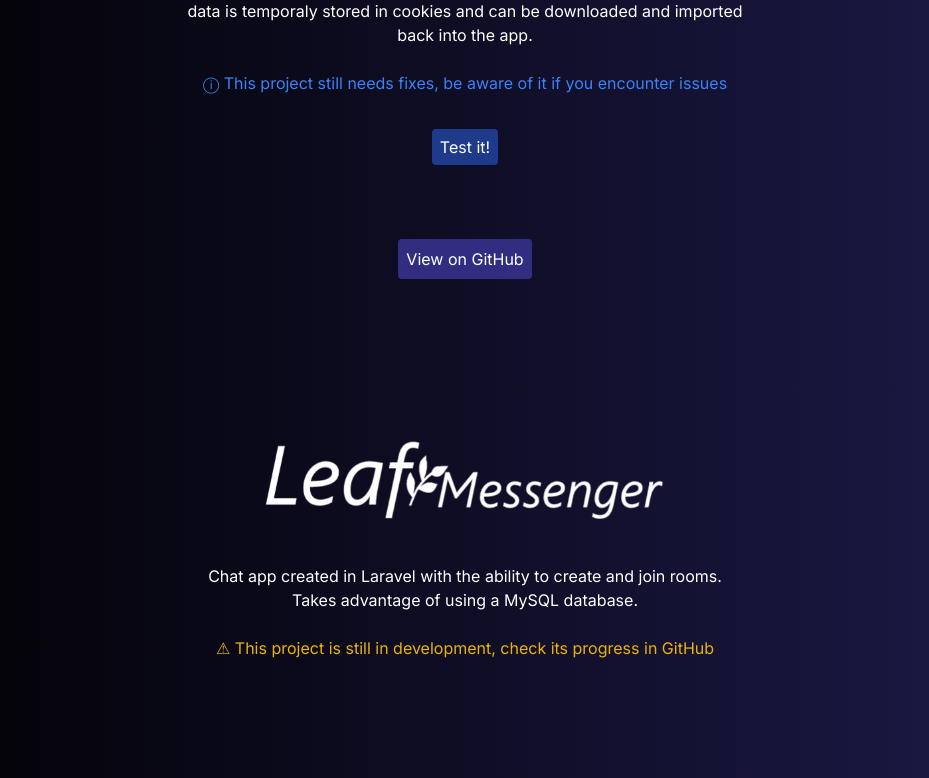
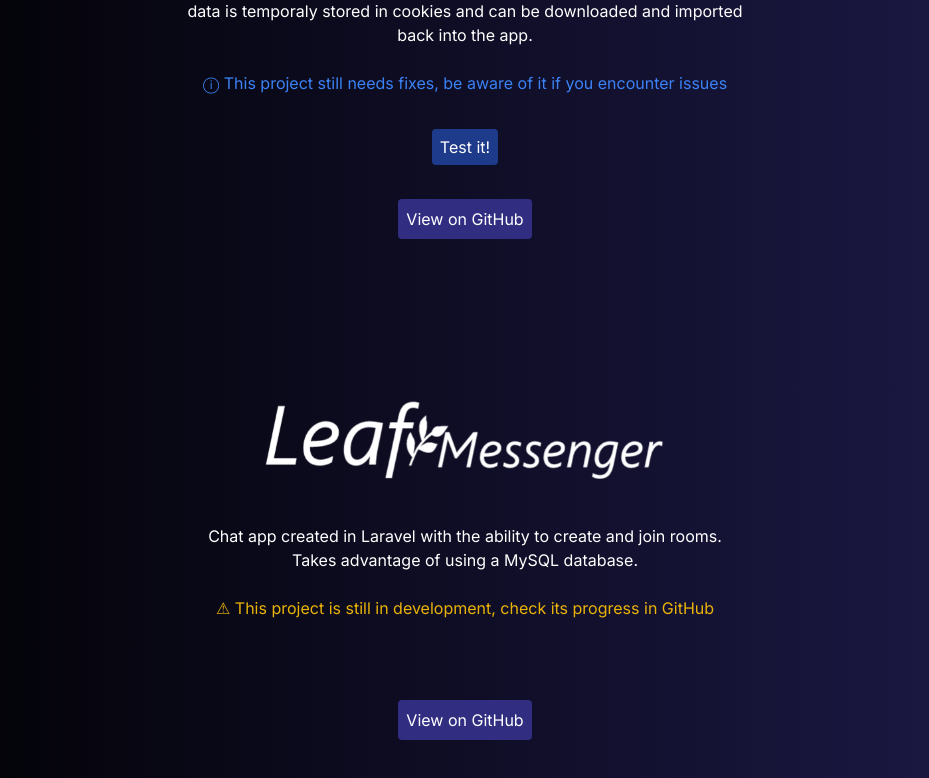
Before and after one commit to martinsuasnavar/portfolio, a Next.js app: page /en in a window 1280 px wide. Shown: the part 1900-2678 px from the top of the page, without its empty margins (175-1104 px from the left). Built offline with nearby package versions, Linux system fonts and the light colour scheme.

Commit message:
Update page.tsx

```diff
--- a/src/app/[locale]/page.tsx
+++ b/src/app/[locale]/page.tsx
@@ -165,17 +165,14 @@
                           <div className="text-blue-500">ⓘ {project.info} </div>
                         }
                        <div className="h-10"/>
-                        <div className="block">
                           {project.app.length > 0 &&
                             <div className="transition-transform duration-300 transform hover:scale-105">
                               <a href={project.app} className="mt-10 bg-blue-900 hover:bg-blue-800 rounded p-2">{t("myProjects.testIt")}</a>
                             </div>
                           }
-                          <div className="h-10"/>
                           <div className="transition-transform duration-300 transform hover:scale-105">
                             <a href={project.git} className="inline-block mt-10 bg-indigo-900 hover:bg-indigo-800 rounded p-2 transition-transform duration-300 transform hover:scale-105">{t("myProjects.viewButton")}</a>
                           </div>
-                        </div>
                         </FadingSection>
                     </div>
                   </div>
```
